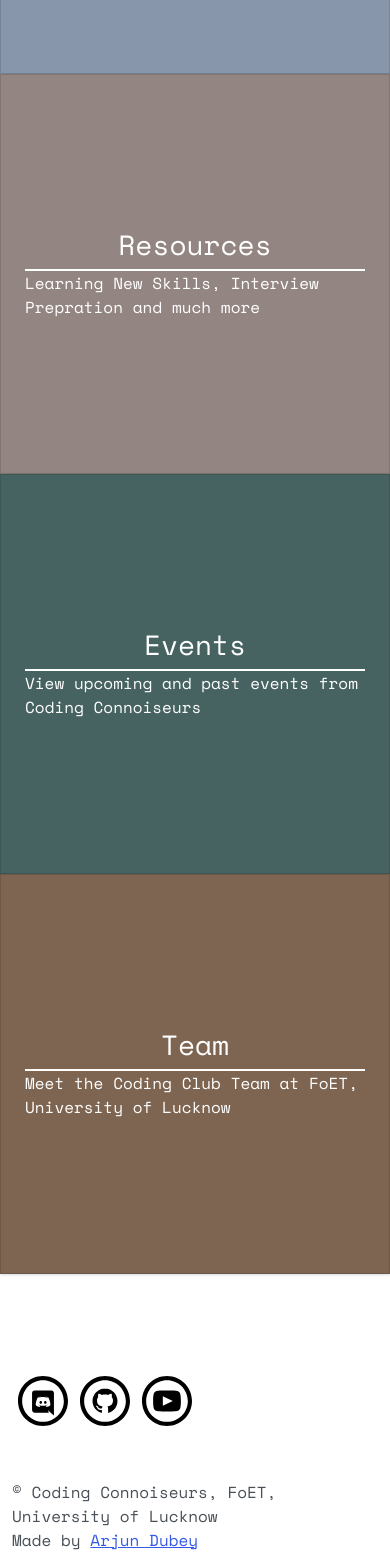
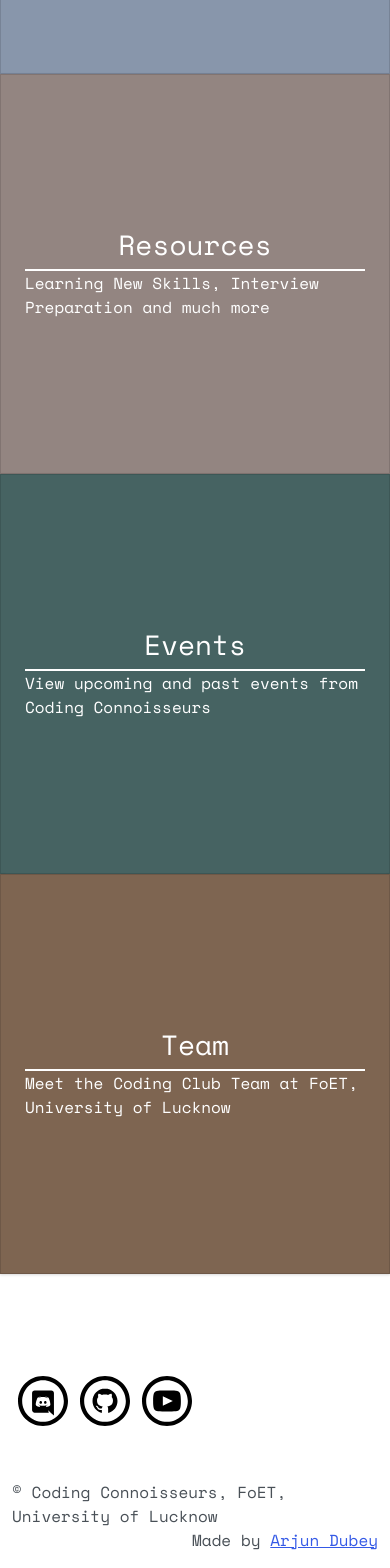
Before and after one commit to alwenpy/coding-connoisseurs.github.io, a Vue app: page / in a window 390 px wide. Shown: the part 857-2425 px from the top of the page. Built offline with nearby package versions, Linux system fonts and the light colour scheme.

Commit message:
code refactor and removed typos

```diff
--- a/src/components/GeneralComponents/Footer.vue
+++ b/src/components/GeneralComponents/Footer.vue
@@ -1,6 +1,6 @@
 <template>
   <div class="mt-5">
-    <div class="footer container-md">
+    <div class="footer container">
       <div class="col pt-5">
         <a class="btn discord" href="http://discord.gg/QGZc57Y9yq"
           ><img src="../../assets/discord.svg" :style="{ width: '50px' }"
@@ -14,8 +14,10 @@
       </div>
 
       <div class="row pt-5 pb-3">
-        <div class="col-md-6 col-sm-12">&copy; Coding Connoiseurs, FoET, University of Lucknow</div>
         <div class="col-md-6 col-sm-12">
+          &copy; Coding Connoisseurs, FoET, University of Lucknow
+        </div>
+        <div class="col-md-6 col-sm-12 text-sm-start text-end">
           Made by <a href="http://github.com/arjundubey-cr">Arjun Dubey</a>
         </div>
       </div>
--- a/src/components/GeneralComponents/Header.vue
+++ b/src/components/GeneralComponents/Header.vue
@@ -42,7 +42,7 @@
                 <div class="col-md-6 col-12">
                   <ul class="menu-links" @click="modal.hide()">
                     <li><router-link to="/" replace>Home</router-link></li>
-                    <li><router-link to="/opportunities" replace>Oppurtunities</router-link></li>
+                    <li><router-link to="/opportunities" replace>Opportunities</router-link></li>
                     <li><router-link to="/resources" replace>Resources</router-link></li>
                     <li><router-link to="/events" replace>Events</router-link></li>
                     <li><router-link to="/team" replace>Team</router-link></li>
@@ -54,47 +54,6 @@
           </div>
         </div>
       </div>
-      <!-- <div class="collapse navbar-collapse" id="navbarColor03">
-        <ul class="navbar-nav me-auto">
-          <li class="nav-item">
-            <a class="nav-link active" href="#"
-              >Home
-              <span class="visually-hidden">(current)</span>
-            </a>
-          </li>
-          <li class="nav-item">
-            <a class="nav-link" href="#">Features</a>
-          </li>
-          <li class="nav-item">
-            <a class="nav-link" href="#">Pricing</a>
-          </li>
-          <li class="nav-item">
-            <a class="nav-link" href="#">About</a>
-          </li>
-          <li class="nav-item dropdown">
-            <a
-              class="nav-link dropdown-toggle"
-              data-bs-toggle="dropdown"
-              href="#"
-              role="button"
-              aria-haspopup="true"
-              aria-expanded="false"
-              >Dropdown</a
-            >
-            <div class="dropdown-menu">
-              <a class="dropdown-item" href="#">Action</a>
-              <a class="dropdown-item" href="#">Another action</a>
-              <a class="dropdown-item" href="#">Something else here</a>
-              <div class="dropdown-divider"></div>
-              <a class="dropdown-item" href="#">Separated link</a>
-            </div>
-          </li>
-        </ul>
-        <form class="d-flex">
-          <input class="form-control me-sm-2" type="text" placeholder="Search" />
-          <button class="btn btn-secondary my-2 my-sm-0" type="submit">Search</button>
-        </form>
-      </div> -->
     </div>
   </nav>
 </template>
--- a/src/components/HomePage/HomePage.vue
+++ b/src/components/HomePage/HomePage.vue
@@ -24,7 +24,7 @@
         <div class="col-sm-6 col-md-7 col-12" :style="{ padding: '0' }">
           <Cards
             heading="Resources"
-            content="Learning New Skills, Interview Prepration and much more"
+            content="Learning New Skills, Interview Preparation and much more"
             routerLink="/resources"
             color="#938581"
           />
@@ -35,7 +35,7 @@
         <div class="col-sm-6 col-md-7 col-12" :style="{ padding: '0' }">
           <Cards
             heading="Events"
-            content="View upcoming and past events from Coding Connoiseurs"
+            content="View upcoming and past events from Coding Connoisseurs"
             routerLink="/events"
             color="#466362"
           />
--- a/src/router/index.js
+++ b/src/router/index.js
@@ -61,9 +61,4 @@ const router = createRouter({
   ],
 });
 
-router.beforeEach((to, from, next) => {
-  if (to.name === 'oppurtunities' && from.name === 'opensource') next({ name: 'home' });
-  else next();
-});
-
 export default router;
```
Also changed, not shown: src/components/JoinUs/JoinUs.vue (deleted, +0 -9 lines), src/components/GeneralComponents/CardView.vue (deleted).
